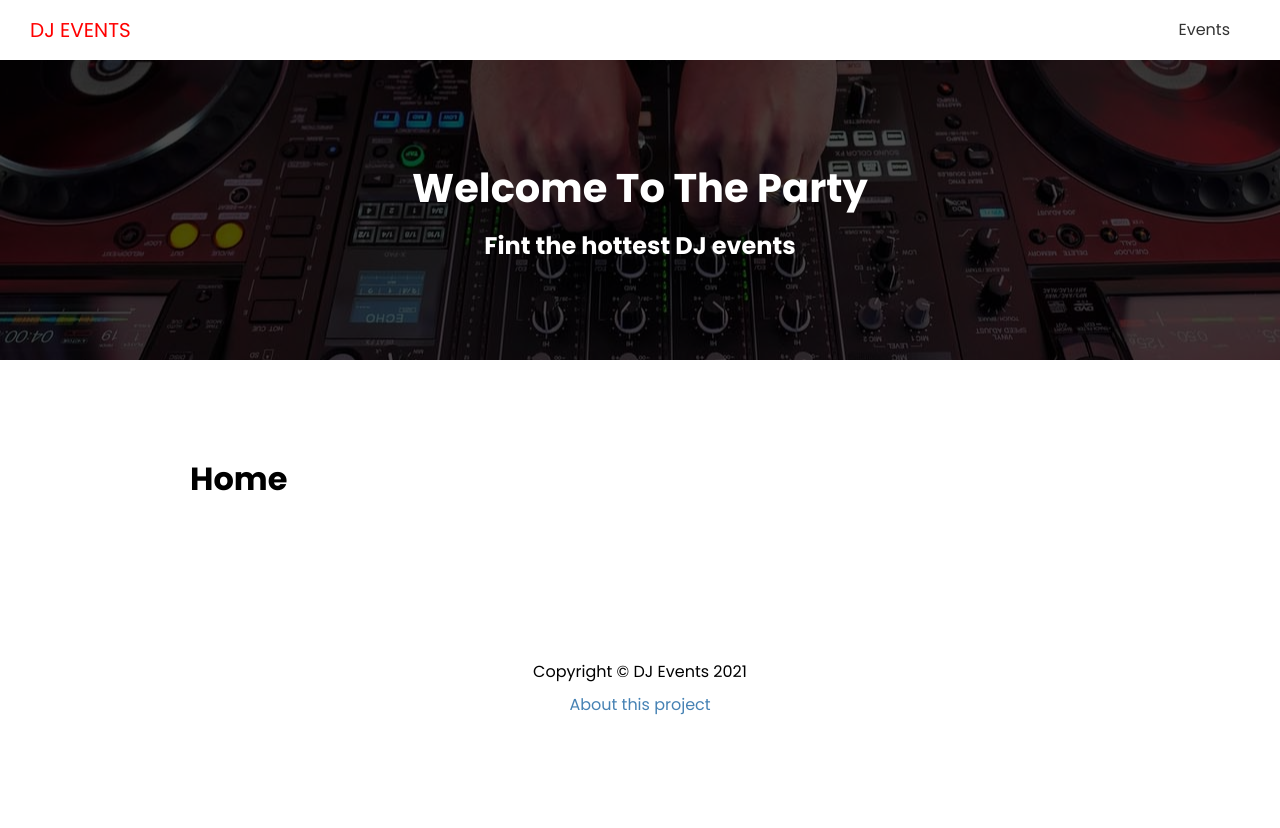
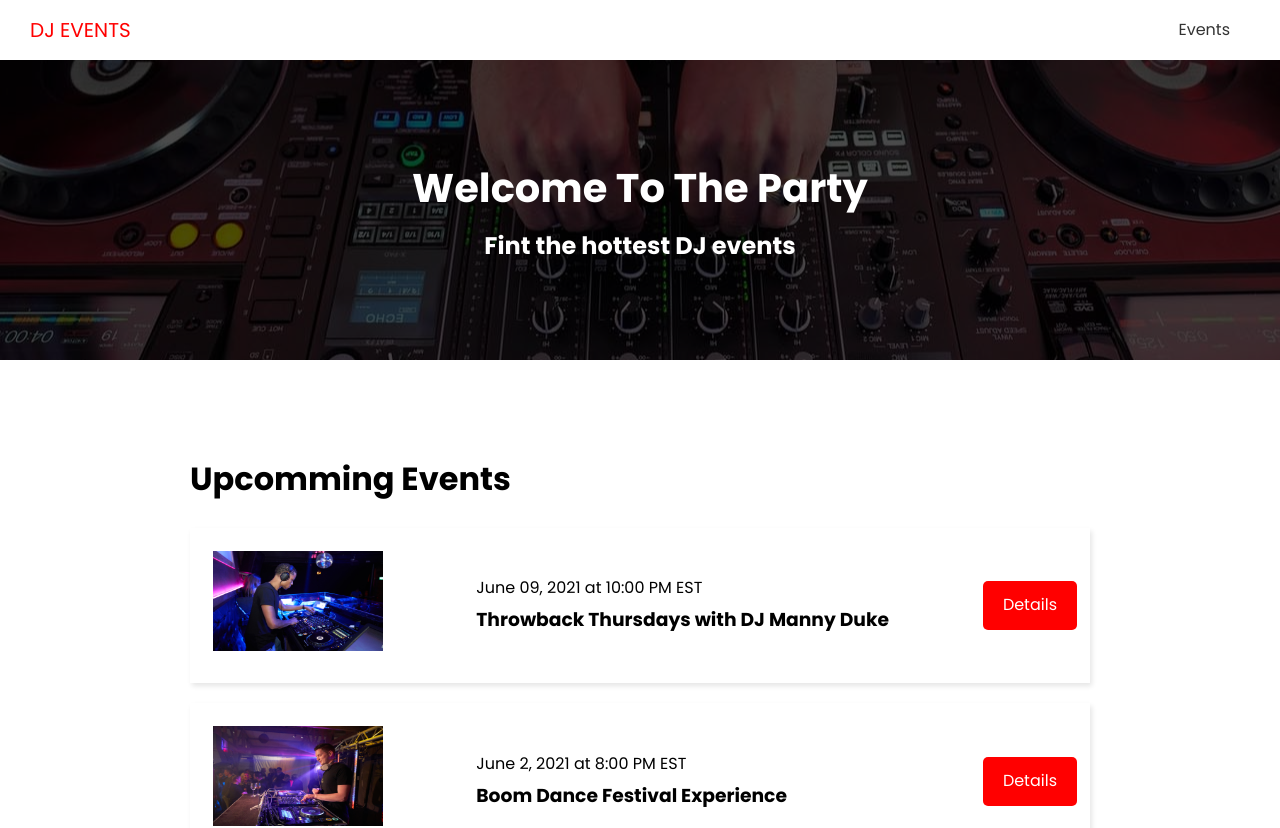
Before and after one commit to LaurynasRup/DJ-events, a Next.js app: page / in a window 1280 px wide. Shown: the top 828 px of the page. Before the commit the page ends 800 px from the top, so only its background shows below. Built offline with nearby package versions, Linux system fonts and the light colour scheme; no server answers.

Commit message:
Events page

```diff
--- /dev/null
+++ b/components/EventItem.js
@@ -0,0 +1,29 @@
+import Link from 'next/link';
+import Image from 'next/image';
+import styles from '@/styles/EventItem.module.css';
+
+export default function EventItem({ evt }) {
+	return (
+		<div className={styles.event}>
+			<div className={styles.img}>
+				<Image
+					src={evt.image ? evt.image : '/images/event-default.png'}
+					width={170}
+					height={100}
+				/>
+			</div>
+			<div className={styles.info}>
+				<span>
+					{evt.date} at {evt.time}
+				</span>
+				<h3>{evt.name}</h3>
+			</div>
+
+			<div className={styles.link}>
+				<Link href={`/events/${evt.slug}`}>
+					<a className="btn">Details</a>
+				</Link>
+			</div>
+		</div>
+	);
+}
--- /dev/null
+++ b/config/index.js
@@ -0,0 +1,2 @@
+export const API_URL =
+	process.env.NEXT_PUBLIC_API_URL || 'http://localhost:3000';
--- a/jsconfig.json
+++ b/jsconfig.json
@@ -3,7 +3,8 @@
 		"baseUrl": ".",
 		"paths": {
 			"@/components/*": ["components/*"],
-			"@/styles/*": ["styles/*"]
+			"@/styles/*": ["styles/*"],
+			"@/config/*": ["config/*"]
 		}
 	}
 }
--- /dev/null
+++ b/pages/api/events/[slug].js
@@ -0,0 +1,11 @@
+const { events } = require('./data.json');
+
+export default (req, res) => {
+	const evt = events.filter((ev) => ev.slug === req.query.slug);
+	if (req.method === 'GET') {
+		res.status(200).json(evt);
+	} else {
+		res.setHeader('Allow', ['GET']);
+		res.status(405).json({ message: `Method ${req.method} is not allowed` });
+	}
+};
--- /dev/null
+++ b/pages/api/events/data.json
@@ -0,0 +1,76 @@
+{
+  "events": [
+    {
+      "id": "1",
+      "name": "Throwback Thursdays with DJ Manny Duke",
+      "slug": "throwback-thursdays-with-dj-manny-duke",
+      "venue": "Horizon Club",
+      "address": "919 3rd Ave New York, New York(NY), 10022",
+      "performers": "DJ Manny Duke",
+      "date": "June 09, 2021",
+      "time": "10:00 PM EST",
+      "description": "Featuring deep cuts, party anthems and remixes nostalgic songs from two of the best decades of music with the very best music from the 90's and 2000's",
+      "image": "/images/sample/event1.jpg"
+    },
+    {
+      "id": "2",
+      "name": "Boom Dance Festival Experience",
+      "slug": "boom-dance-festival-experience",
+      "venue": "Blackjacks",
+      "address": "966 Lexington Ave New York, New York(NY), 10021",
+      "performers": "DJ LUCK & MC NEAT, NICKY BLACKMARKET, DJ NICKY BLACKMARKET, RATPACK",
+      "date": "June 2, 2021",
+      "time": "8:00 PM EST",
+      "description": "It's looking more and more like we will be seeing events return in the summer! To celebrate this we are arranging a festival experience to say good bye to lock down! We will also be celebrating the fact Zoom Dance is one year old!",
+      "image": "/images/sample/event2.jpg"
+    },
+    {
+      "id": "3",
+      "name": "Encore Night Boat Party",
+      "slug": "encore-night-boat-party",
+      "venue": "Encore",
+      "address": "675 Water St New York, New York(NY), 10002",
+      "performers": "Bad Boy Bill",
+      "date": "June 11, 2021",
+      "time": "7:00 PM EST",
+      "description": "Who is ready to party? I mean in the middle of the water, a boat with good music and drinks. If thats you then you have made it to the right place.",
+      "image": "/images/sample/event3.jpg"
+    },
+    {
+      "id": "4",
+      "name": "Jam Concert Live",
+      "slug": "jam-concert-live",
+      "venue": "Club Ozone",
+      "address": "70 W 115th St New York, New York(NY), 10026",
+      "performers": "DJ RNB",
+      "date": "June 20, 2021",
+      "time": "10:00 PM EST",
+      "description": "The most diverse dj on the east coast, DJ RNB team up once again to bring you the next installment in the high energy, Jam Concert Live series!",
+      "image": "/images/sample/event4.jpg"
+    },
+    {
+      "id": "5",
+      "name": "UnMute Rock Festival",
+      "slug": "unmute-rock-festival",
+      "venue": "Studio 54",
+      "address": "55 La Salle St #12K New York, New York(NY), 10027",
+      "performers": "Big Wednesday, Black Pyre, Calling Apollo",
+      "date": "June 30, 2021",
+      "time": "8:00 PM EST",
+      "description": "With bands from around the UK ready to send the roof into orbit, get ready for the loudest Welsh festival: the inaugural UnMute 2021.",
+      "image": "/images/sample/event5.jpg"
+    },
+    {
+      "id": "6",
+      "name": "Soul Kitchen Party",
+      "slug": "soul-kitchen-party",
+      "venue": "Onyx Club",
+      "address": "60 Gramercy Park N #2 New York, New York(NY), 10010",
+      "performers": "A-Trak, Nightmares on Wax, Rakim, Jay Electronica",
+      "date": "July 2, 2021",
+      "time": "8:00 PM EST",
+      "description": "Dope party which features Hip Hop legends, emerging artists and world-class turntablists",
+      "image": "/images/sample/event6.jpg"
+    }
+  ]
+}
--- /dev/null
+++ b/pages/api/events/index.js
@@ -0,0 +1,10 @@
+const { events } = require('./data.json');
+
+export default (req, res) => {
+	if (req.method === 'GET') {
+		res.status(200).json(events);
+	} else {
+		res.setHeader('Allow', ['GET']);
+		res.status(405).json({ message: `Method ${req.method} is not allowed` });
+	}
+};
--- a/pages/api/hello.js
+++ /dev/null
@@ -1,5 +0,0 @@
-// Next.js API route support: https://nextjs.org/docs/api-routes/introduction
-
-export default (req, res) => {
-  res.status(200).json({ name: 'John Doe' })
-}
--- a/pages/index.js
+++ b/pages/index.js
@@ -1,9 +1,31 @@
 import Layout from '@/components/Layout';
+import EventItem from '@/components/EventItem';
+import { API_URL } from '@/config/index';
+import Link from 'next/link';
 
-export default function HomePage() {
+export default function HomePage({ events }) {
 	return (
 		<Layout>
-			<h1>Home</h1>
+			<h1>Upcomming Events</h1>
+			{events.length === 0 && <h3>No events to show</h3>}
+			{events.map((evt) => (
+				<EventItem key={evt.id} evt={evt} />
+			))}
+			{events.length > 0 && (
+				<Link href="/events">
+					<a className="btn-secondary">View All Events</a>
+				</Link>
+			)}
 		</Layout>
 	);
 }
+
+export async function getStaticProps() {
+	const res = await fetch(`${API_URL}/api/events`);
+	const events = await res.json();
+
+	return {
+		props: { events: events.slice(0, 3) },
+		revalidate: 1,
+	};
+}
--- /dev/null
+++ b/styles/EventItem.module.css
@@ -0,0 +1,28 @@
+.event {
+	display: flex;
+	justify-content: space-between;
+	align-items: center;
+	margin: 20px 0;
+	padding: 13px;
+	box-shadow: 2px 3px 5px rgba(0, 0, 0, 0.1);
+}
+
+.img {
+	flex: 1;
+	margin: 10px;
+}
+
+.info {
+	flex: 2;
+}
+
+@media (max-width: 600px) {
+	.event {
+		flex-direction: column;
+		text-align: center;
+	}
+
+	.info {
+		margin-bottom: 20px;
+	}
+}
```
Also changed, not shown: pages/events/index.js (+18 -4 lines).
